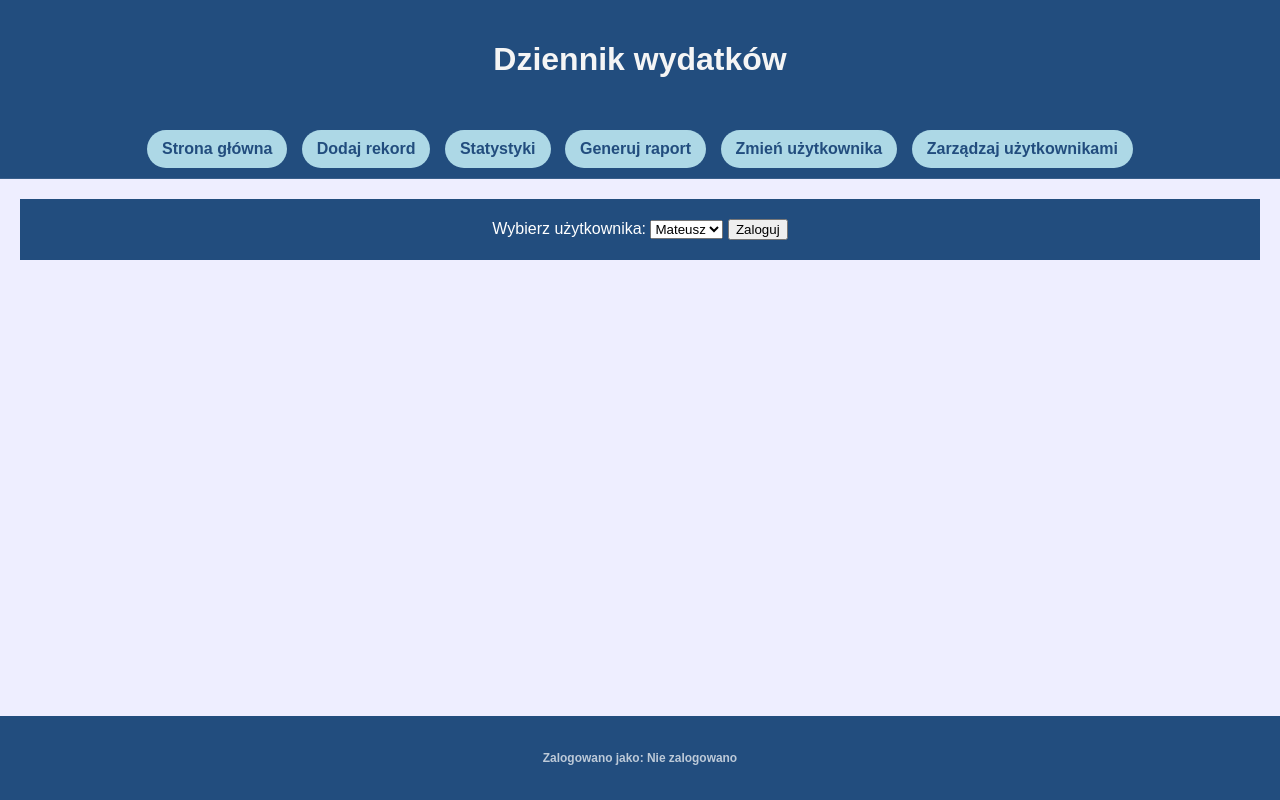
After one commit to sdmati/dziennik-wydatkow, a Flask app: page /login in a window 1280 px wide. The commit adds this page. Run offline with Flask 3, Linux system fonts and the light colour scheme; data comes from the database, SQL or seed files in the repository; both versions use the stored data as it was after the commit.

Commit message:
Uproszczenie UI i uzytkownicy

```diff
--- a/app.py
+++ b/app.py
@@ -1,10 +1,13 @@
 from time import strftime
+from urllib.parse import uses_relative
 
-from flask import Flask, render_template, request, redirect
+from flask import Flask, render_template, request, redirect, session
 import sqlite3
 from datetime import datetime
 
 app = Flask(__name__)
+app.secret_key = "1234"
+
 
 def get_db_connection():
     conn = sqlite3.connect('database.db')
@@ -18,29 +21,43 @@ def generateCategories():
 
     return categories
 
+def userName():
+    if 'uid' not in session:
+        return "Nie zalogowano"
+    conn = get_db_connection()
+    name = conn.execute('''SELECT username FROM users WHERE id = ?''', (session['uid'],)).fetchone()
+    conn.close()
+    if name is None:
+        return "Nie zalogowano"
+    return name[0]
+
+@app.route('/login', methods=['GET', 'POST'])
+def login():
+    conn = get_db_connection()
+    users = conn.execute('''SELECT id, username FROM users''').fetchall()
+
+    if request.method == 'POST':
+        uid = request.form.get('user')
+        session['uid'] = uid
+        return redirect('/')
+    return render_template('login.html', users=users, user=userName())
+
+@app.route('/manageUsers', methods=['GET', 'POST'])
+def manageUsers():
+    if 'uid' not in session:
+        return redirect('/login')
+    conn = get_db_connection()
+    users = conn.execute('''SELECT id, username FROM users''').fetchall()
+    if request.method == 'POST':
+        newUser = request.form['newUser']
+        conn.execute('''INSERT INTO users (username) VALUES (?)''', (newUser,))
+        conn.commit()
+    return render_template('manageUsers.html', users=users, user=userName())
 @app.route('/', methods=['GET', 'POST'])
 def index():
+    if 'uid' not in session:
+        return redirect('/login')
     conn = get_db_connection()
-
-    # wprowadzanie danych
-
-    if request.method == 'POST':
-        name = request.form['name']
-        category = int(request.form['category'])
-        amount = request.form['amount']
-        comment = request.form['comment']
-        comment = None if comment == '' else comment
-        date = request.form.get('date').strip()
-        if not date:
-            date = datetime.now().strftime('%Y-%m-%d')
-        privExpense = 1 if request.form.get('privExpense') else 0
-
-        conn.execute('''
-                     INSERT INTO expenses (name, category, amount, comment, privExpense, date)
-                     VALUES (?, ?, ?, ?, ?, ?)
-                     ''', (name, category, amount, comment, privExpense, date))
-        conn.commit()
-        return redirect('/')
 
     # generowanie danych do tabelki
 
@@ -57,10 +74,12 @@ def index():
     labels = [row["date"] for row in chartData]
     values = [row["amount"] for row in chartData]
 
-    return render_template('index.html', expenses = expenses, labels = labels, values = values)
+    return render_template('index.html', expenses = expenses, labels = labels, values = values, user=userName())
 
 @app.route('/add', methods=['GET', 'POST'])
 def add():
+    if 'uid' not in session:
+        return redirect('/login')
     conn = get_db_connection()
 
     # generowanie kategorii do listy
@@ -82,16 +101,18 @@ def add():
         privExpense = 1 if request.form.get('privExpense') else 0
 
         conn.execute('''
-                     INSERT INTO expenses (name, category, amount, comment, privExpense, date)
-                     VALUES (?, ?, ?, ?, ?, ?)
-                     ''', (name, category, amount, comment, privExpense, date))
+                     INSERT INTO expenses (name, category, amount, comment, privExpense, date, uid)
+                     VALUES (?, ?, ?, ?, ?, ?, ?)
+                     ''', (name, category, amount, comment, privExpense, date, session['uid']))
         conn.commit()
         return redirect('/')
 
-    return render_template('add.html', categories = categories)
+    return render_template('add.html', categories = categories, user=userName())
 
 @app.route('/edit/<int:id>', methods=['GET', 'POST'])
 def edit(id):
+    if 'uid' not in session:
+        return redirect('/login')
     conn = get_db_connection()
     categories = generateCategories()
     data = conn.execute('''SELECT e.name, e.id, e.amount, e.category, e.comment, e.privExpense, e.date FROM expenses e WHERE e.id = ?''', (id,)).fetchone()
@@ -115,13 +136,15 @@ def edit(id):
                                FROM expenses e
                                WHERE e.id = ?''', (id,)).fetchone()
         conn.close()
-        return render_template('edit.html', categories = categories, data = data)
+        return render_template('edit.html', categories = categories, data = data, user=userName())
 
 
-    return render_template('edit.html', categories = categories, data = data)
+    return render_template('edit.html', categories = categories, data = data, user=userName())
 
 @app.route('/stats', methods=['GET', 'POST'])
 def stats():
+    if 'uid' not in session:
+        return redirect('/login')
     conn = get_db_connection()
     categories = generateCategories()
 
@@ -133,13 +156,13 @@ def stats():
         if firstDate == '' or secondDate == '':
             if category == 'every':
                 chartQuery = '''SELECT amount, date FROM expenses ORDER BY date ASC'''
-                tableQuery = '''SELECT e.id, e.name, c.name AS category, e.amount, e.comment, e.privExpense, e.date FROM expenses e JOIN categories c ON e.category = c.id
-                                ORDER BY e.date ASC LIMIT 10'''
+                tableQuery = '''SELECT e.id, e.name, c.name AS category, e.amount, e.comment, e.privExpense, e.date, u.username FROM expenses e JOIN categories c ON e.category = c.id JOIN users u ON e.uid = u.id
+                                ORDER BY e.date ASC'''
                 parameters = ()
             else:
                 chartQuery = '''SELECT amount, date FROM expenses e JOIN categories c ON e.category = c.id
                            WHERE c.id = ? ORDER BY e.date ASC'''
-                tableQuery = '''SELECT e.id, e.name, c.name AS category, e.amount, e.comment, e.privExpense, e.date FROM expenses e JOIN categories c ON e.category = c.id
+                tableQuery = '''SELECT e.id, e.name, c.name AS category, e.amount, e.comment, e.privExpense, e.date, u.username  FROM expenses e JOIN categories c ON e.category = c.id JOIN users u ON e.uid = u.id
                              WHERE c.id = ? ORDER BY e.date ASC '''
                 parameters = (category,)
 
@@ -149,14 +172,14 @@ def stats():
             if category == 'every':
                 chartQuery = '''SELECT e.amount, e.date FROM expenses e
                            WHERE e.date BETWEEN ? AND ? ORDER BY e.date ASC'''
-                tableQuery = '''SELECT e.id, e.name, c.name AS category, e.amount, e.comment, e.privExpense, e.date FROM expenses e JOIN categories c ON e.category = c.id
+                tableQuery = '''SELECT e.id, e.name, c.name AS category, e.amount, e.comment, e.privExpense, e.date, u.username  FROM expenses e JOIN categories c ON e.category = c.id JOIN users u ON e.uid = u.id
                              WHERE e.date BETWEEN ? AND ? ORDER BY e.date ASC '''
                 parameters = (firstDate, secondDate)
 
             else:
                 chartQuery = '''SELECT e.amount, e.date FROM expenses e JOIN categories c ON e.category = c.id
                            WHERE e.date BETWEEN ? AND ? AND c.id = ? ORDER BY e.date ASC'''
-                tableQuery = '''SELECT e.id, e.name, c.name AS category, e.amount, e.comment, e.privExpense, e.date FROM expenses e JOIN categories c ON e.category = c.id
+                tableQuery = '''SELECT e.id, e.name, c.name AS category, e.amount, e.comment, e.privExpense, e.date, u.username  FROM expenses e JOIN categories c ON e.category = c.id JOIN users u ON e.uid = u.id
                              WHERE e.date BETWEEN ? AND ? AND c.id = ? ORDER BY e.date ASC '''
                 parameters = (firstDate, secondDate, category)
 
@@ -168,27 +191,29 @@ def stats():
         labels = [row["date"] for row in chartData]
         values = [row["amount"] for row in chartData]
 
-        return render_template('stats.html', labels=labels, values=values, expenses = expenses, categories=categories)
+        return render_template('stats.html', labels=labels, values=values, expenses = expenses, categories=categories, user=userName())
 
     chartData = conn.execute('''SELECT amount, date FROM expenses
                                 ORDER BY date''').fetchall()
 
-    expenses = conn.execute('''SELECT e.id, e.name, c.name AS category, e.amount, e.comment, e.privExpense, e.date
+    expenses = conn.execute('''SELECT e.id, e.name, c.name AS category, e.amount, e.comment, e.privExpense, e.date, u.username
                                FROM expenses e
-                                JOIN categories c ON e.category = c.id
-                               ORDER BY e.date DESC LIMIT 10''').fetchall()
+                                JOIN categories c ON e.category = c.id  JOIN users u ON e.uid = u.id
+                               ORDER BY e.date DESC''').fetchall()
 
     conn.close()
 
     labels = [row["date"] for row in chartData]
     values = [row["amount"] for row in chartData]
 
-    return render_template('stats.html', labels=labels, values=values, expenses = expenses, categories = categories)
+    return render_template('stats.html', labels=labels, values=values, expenses = expenses, categories = categories, user=userName())
 
 @app.route('/report', methods=['GET', 'POST'])
 def report():
+    if 'uid' not in session:
+        return redirect('/login')
     conn = get_db_connection()
-    return render_template('report.html')
+    return render_template('report.html', user=userName())
 
 if __name__ == '__main__':
     app.run(debug=True)
--- a/static/css/style.css
+++ b/static/css/style.css
@@ -1,134 +1,161 @@
+/* --- BAZA I RESET --- */
 html, body {
+  margin: 0;
+  padding: 0;
+  width: 100%;
   height: 100%;
-  width: 100%;
-  margin: 0;
-  display: flex;
-  justify-content: center;
-  align-items: center;
-  /*background-color: #ccfcff;*/
-    background-color: #525252;
   font-family: Arial, Helvetica, sans-serif;
+  /* Usunięto centrowanie i ciemne tło, aby aplikacja zajmowała cały ekran */
+  background-color: #eef;
 }
 
+/* --- GŁÓWNY KONTENER (PEŁNA SZEROKOŚĆ) --- */
 .wrapper {
-  width: 70%;
-  height: 90%;
+  width: 100%;
+  min-height: 100vh; /* Gwarantuje, że strona ma min. wysokość okna */
   display: flex;
   flex-direction: column;
-  background-color: #fff;
-  box-shadow: 0 0 20px rgba(0,0,0,0.4);
-  border-radius: 20px;
-  overflow: hidden;
+  background-color: #eef;
+  /* Usunięto cienie i zaokrąglenia (niepotrzebne przy full-width) */
+  box-shadow: none;
+  border-radius: 0;
 }
 
-header{
-    flex: 0 0 10%;
+/* --- NAGŁÓWEK I NAWIGACJA --- */
+header {
+  /* Stała wysokość lub padding zamiast flex % jest bezpieczniejsza, ale zostawiam flex jeśli wolisz */
+  padding: 20px 0;
   background-color: rgb(34, 77, 126);
   text-align: center;
   color: whitesmoke;
 }
 
-nav{
-    flex: 0 0 5%;
-    background-color: rgb(34, 77, 126);
+nav {
+  padding: 10px 0;
+  background-color: rgb(34, 77, 126); /* Ten sam kolor co header, tworzy spójną górę */
   text-align: center;
+  border-bottom: 1px solid rgba(255,255,255,0.1); /* Delikatne oddzielenie */
 }
 
-.navButton{
+.navButton {
   background-color: lightblue;
-    padding: 10px;
+  padding: 10px 15px; /* Nieco szersze przyciski */
   margin-inline: 5px;
   border-radius: 20px;
   text-decoration: none;
-    color: inherit;
+  color: rgb(34, 77, 126);
+  font-weight: bold;
+  display: inline-block; /* Naprawia zachowanie paddingu */
 }
-.navButton:hover{
+
+.navButton:hover {
   background-color: lightskyblue;
   transition: 0.3s;
-    padding: 12px;
+  /* Usunięto zmianę paddingu przy hover, bo powoduje to "skakanie" layoutu.
+     Zamiast tego można zmienić kolor lub dodać transform */
+  transform: scale(1.05);
 }
 
-main{
-    /* flex: 0 0 50%; */
-    flex: 1 1 auto;
+/* --- GŁÓWNA TREŚĆ (ROZCIĄGANIE) --- */
+main {
+  flex: 1; /* KLUCZOWE: Wypycha stopkę na sam dół i zajmuje wolne miejsce */
   display: flex;
   flex-direction: column;
-    height: 500px;
-    background-color: blue;
+  background-color: #eef; /* Zmiana z niebieskiego na biały dla czytelności */
+  padding: 20px; /* Oddech dla treści */
 }
 
-.index main{
-    flex: 0 0 75%;
+/* Specyficzne dla strony index - jeśli potrzebne */
+.index main {
+  background-color: #eef;
+}
+
+/* --- WYKRESY I SEKCJE --- */
+.chart {
+  flex-grow: 1;
+  max-height: 300px;
   display: flex;
   flex-direction: column;
-    height: 500px;
-    background-color: lightblue;
+  background-color: white;
+  margin-bottom: 20px;
 }
 
-.chart{
-    /* flex: 0 0 80%; */
-    height: 80%;
-    display: flex;
-    flex-direction: column;
-    background-color: lightblue;
+.index .chart {
+  height: auto;
+  flex-grow: 1;
 }
 
-.index .chart{
-    height: 50%;
-    display: flex;
-    flex-direction: column;
-    background-color: lightblue;
+#myChart {
+  width: 100%;
+  max-height: 100%; /* Zapobiega wychodzeniu wykresu poza kontener */
 }
 
-#myChart{
-    width: 100%;
-    height: 100%;
-}
-.dataInput{
-    flex: 0 0 20%;
+/* --- FORMULARZE I INPUTY --- */
+.dataInput {
+  padding: 20px;
+  background-color: rgb(34, 77, 126);
   display: flex;
-    flex-direction: column;
-    /* background-color: rgb(67, 126, 146); */
-    background-color: rgb(34, 77, 126);
+  flex-direction: row; /* Zmieniłem na rząd, żeby inputy były obok siebie na szerokim ekranie */
+  gap: 10px; /* Odstęp między elementami */
   justify-content: center;
   align-items: center;
   color: white;
+  flex-wrap: wrap; /* Żeby na komórce spadły pod siebie */
 }
-.dataInput input{
+
+.dataInput input {
+  background-color: #fff;
+  border: none;
+  padding: 8px 12px;
+  border-radius: 5px;
+}
+
+.dataInput input[type=submit] {
   background-color: lightblue;
-    border-style: none;
-    padding: 5px;
-    border-radius: 10px;
+  cursor: pointer;
+  font-weight: bold;
+  padding: 8px 20px;
 }
-.dataInput input[type=submit]{
-    padding: 7px;
-}
-.dataInput input[type=submit]:hover{
-    padding: 9px;
+
+.dataInput input[type=submit]:hover {
   background-color: lightskyblue;
   transition: 0.3s;
 }
 
-section{
-    flex: 0 0 30%;
+section {
+  padding: 40px;
   display: flex;
   flex-direction: column;
   justify-content: center;
   align-items: center;
-    background-color: lightblue;
+  background-color: #eef; /* Bardzo jasny niebieski tła */
 }
 
-footer{
-    flex: 0 0 10%;
+/* --- TABELA --- */
+table {
+  width: 100%; /* Tabela teraz zajmie całą szerokość */
+  max-width: 1200px; /* Ale nie więcej niż 1200px żeby się dobrze czytało */
+  margin: 0 auto; /* Wyśrodkowanie tabeli */
+  text-align: center;
+  border-collapse: collapse; /* Ładniejsze krawędzie */
+  background-color: white;
+  box-shadow: 0 2px 5px rgba(0,0,0,0.1); /* Lekki cień dla samej tabeli */
+}
+
+td, th {
+  padding: 12px;
+  border-bottom: 1px solid #ddd;
+}
+
+tr:hover {
+  background-color: #f1f1f1;
+}
+
+/* --- STOPKA --- */
+footer {
+  padding: 15px 0;
   background-color: rgb(34, 77, 126);
   text-align: center;
+  color: rgba(255,255,255,0.7);
+  font-size: 0.9em;
 }
-
-table{
-    text-align: center;
-    border-radius: 5px;
-    background-color: white;
-}
-tr:hover{
-    background-color: lightslategray;
-}
--- a/templates/add.html
+++ b/templates/add.html
@@ -16,10 +16,10 @@
             <a href="{{ url_for('add')}}" class="navButton">Dodaj rekord</a>
             <a href="{{ url_for('stats')}}" class="navButton">Statystyki</a>
             <a href="{{ url_for('report')}}" class="navButton">Generuj raport</a>
+            <a href="{{ url_for('login')}}" class="navButton">Zmień użytkownika</a>
+            <a href="{{ url_for('manageUsers')}}" class="navButton">Zarządzaj użytkownikami</a>
         </nav>
         <main>
-            <div class="chart">
-            </div>
             <div class="dataInput">
                 <form action="" method="POST">
                     <input type="text" name="name" placeholder="Nazwa" required>
@@ -39,7 +39,7 @@
         <section>
         </section>
         <footer>
-            <h5>Mateusz Siudy</h5>
+            <h5>Zalogowano jako: {{ user }}</h5>
         </footer>
     </div>
 </body>
--- a/templates/edit.html
+++ b/templates/edit.html
@@ -16,10 +16,10 @@
             <a href="{{ url_for('add')}}" class="navButton">Dodaj rekord</a>
             <a href="{{ url_for('stats')}}" class="navButton">Statystyki</a>
             <a href="{{ url_for('report')}}" class="navButton">Generuj raport</a>
+            <a href="{{ url_for('login')}}" class="navButton">Zmień użytkownika</a>
+            <a href="{{ url_for('manageUsers')}}" class="navButton">Zarządzaj użytkownikami</a>
         </nav>
         <main>
-            <div class="chart">
-            </div>
             <div class="dataInput">
                 <form action="" method="POST">
                     <input type="text" name="name" placeholder="Nazwa" value="{{ data['name'] }}" required>
@@ -43,7 +43,7 @@
         <section>
         </section>
         <footer>
-            <h5>Mateusz Siudy</h5>
+            <h5>Zalogowano jako: {{ user }}</h5>
         </footer>
     </div>
 </body>
--- a/templates/index.html
+++ b/templates/index.html
@@ -17,6 +17,8 @@
             <a href="{{ url_for('add')}}" class="navButton">Dodaj rekord</a>
             <a href="{{ url_for('stats')}}" class="navButton">Statystyki</a>
             <a href="{{ url_for('report')}}" class="navButton">Generuj raport</a>
+            <a href="{{ url_for('login')}}" class="navButton">Zmień użytkownika</a>
+            <a href="{{ url_for('manageUsers')}}" class="navButton">Zarządzaj użytkownikami</a>
         </nav>
         <main>
             <div class="chart">
@@ -54,7 +56,7 @@
             </div>
         </main>
         <footer>
-            <h5>Mateusz Siudy</h5>
+            <h5>Zalogowano jako: {{ user }}</h5>
         </footer>
     </div>
 </body>
--- /dev/null
+++ b/templates/login.html
@@ -0,0 +1,44 @@
+<!DOCTYPE html>
+<html lang="pl">
+<head>
+    <meta charset="UTF-8">
+    <meta name="viewport" content="width=device-width, initial-scale=1.0">
+    <title>Finanse</title>
+    <link rel="stylesheet" href="{{ url_for('static', filename='css/style.css') }}">
+</head>
+<body>
+    <div class="wrapper">
+        <header>
+            <h1>Dziennik wydatków</h1>
+        </header>
+        <nav>
+            <a href="{{ url_for('index')}}" class="navButton">Strona główna</a>
+            <a href="{{ url_for('add')}}" class="navButton">Dodaj rekord</a>
+            <a href="{{ url_for('stats')}}" class="navButton">Statystyki</a>
+            <a href="{{ url_for('report')}}" class="navButton">Generuj raport</a>
+            <a href="{{ url_for('login')}}" class="navButton">Zmień użytkownika</a>
+            <a href="{{ url_for('manageUsers')}}" class="navButton">Zarządzaj użytkownikami</a>
+
+        </nav>
+        <main>
+            <div class="dataInput">
+                <form method="POST">
+                    <label>Wybierz użytkownika:</label>
+                    <select name="user">
+                        {% for u in users %}
+                        <option value="{{u.id}}">{{u.username}}</option>
+                        {% endfor %}
+                    </select>
+
+                    <button type="submit">Zaloguj</button>
+                </form>
+            </div>
+        </main>
+        <section>
+        </section>
+        <footer>
+            <h5>Zalogowano jako: {{ user }}</h5>
+        </footer>
+    </div>
+</body>
+</html>
--- a/templates/report.html
+++ b/templates/report.html
@@ -16,10 +16,10 @@
             <a href="{{ url_for('add')}}" class="navButton">Dodaj rekord</a>
             <a href="{{ url_for('stats')}}" class="navButton">Statystyki</a>
             <a href="{{ url_for('report')}}" class="navButton">Generuj raport</a>
+            <a href="{{ url_for('login')}}" class="navButton">Zmień użytkownika</a>
+            <a href="{{ url_for('manageUsers')}}" class="navButton">Zarządzaj użytkownikami</a>
         </nav>
         <main>
-            <div class="chart">
-            </div>
             <div class="dataInput">
 
             </div>
@@ -27,7 +27,7 @@
         <section>
         </section>
         <footer>
-            <h5>Mateusz Siudy</h5>
+            <h5>Zalogowano jako: {{ user }}</h5>
         </footer>
     </div>
 </body>
--- a/templates/stats.html
+++ b/templates/stats.html
@@ -17,6 +17,8 @@
             <a href="{{ url_for('add')}}" class="navButton">Dodaj rekord</a>
             <a href="{{ url_for('stats')}}" class="navButton">Statystyki</a>
             <a href="{{ url_for('report')}}" class="navButton">Generuj raport</a>
+            <a href="{{ url_for('login')}}" class="navButton">Zmień użytkownika</a>
+            <a href="{{ url_for('manageUsers')}}" class="navButton">Zarządzaj użytkownikami</a>
         </nav>
         <main>
             <div class="dataInput">
@@ -77,6 +79,7 @@
                         <th>Komentarz</th>
                         <th>x</th>
                         <th>Data</th>
+                        <th>Użytkownik</th>
                     </tr>
                 </thead>
                 <tbody>
@@ -90,13 +93,14 @@
                         <td>{{ expense.comment }}</td>
                         <td>{{ "Tak" if expense.privExpense == 1 else "Nie" }}</td>
                         <td>{{ expense.date }}</td>
+                        <td>{{ expense.username }}</td>
                     </tr>
                     {% endfor %}
                 </tbody>
             </table>
         </section>
         <footer>
-            <h5>Mateusz Siudy</h5>
+            <h5>Zalogowano jako: {{ user }}</h5>
         </footer>
     </div>
 </body>
```
Also changed, not shown: static/css/styleold.css (added, +134 -0 lines), templates/manageUsers.html (added, +39 -0 lines), database.db. Lines whose indentation alone changed are shown as unchanged.
